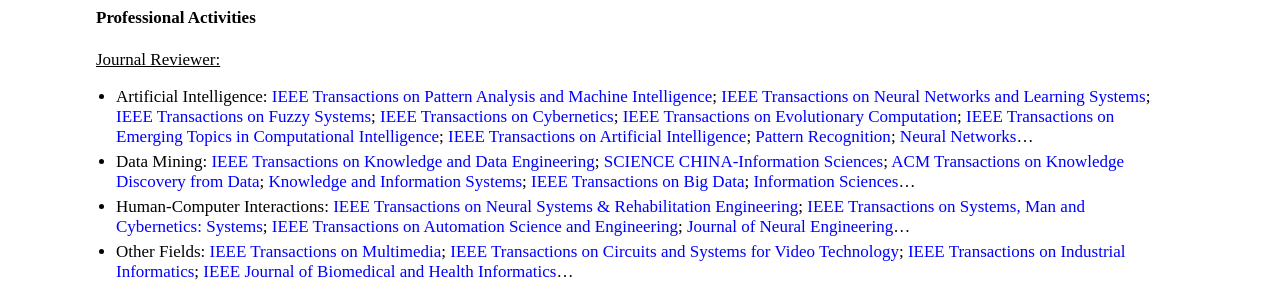
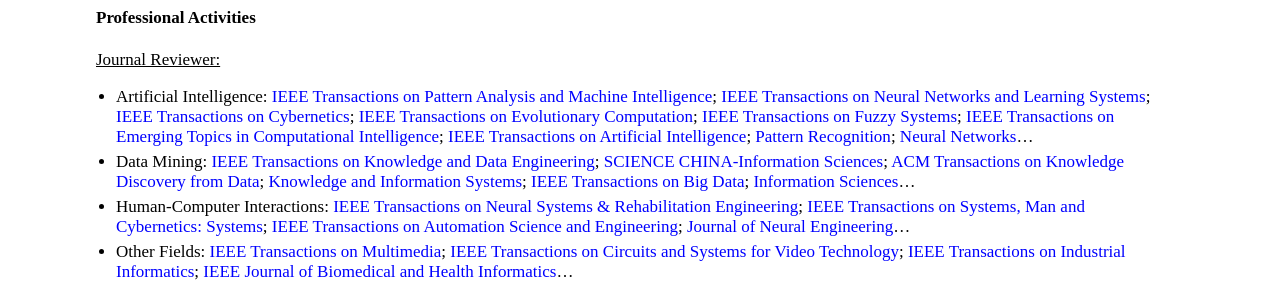
Before and after one commit to jiazhang-ml/jiazhang-ml.github.io, a Jekyll site: the page built from index.md, in a window 1280 px wide. Shown: the part 1288-1588 px from the top of the page. Built offline with Jekyll 4.4.1, drawn with Linux system fonts in a browser that asks for light colours.

```diff
--- a/index.md
+++ b/index.md
@@ -49,7 +49,7 @@ layout: default
 #### Professional Activities
 
 <u>Journal Reviewer:</u>
-* Artificial Intelligence: [IEEE Transactions on Pattern Analysis and Machine Intelligence](https://mc.manuscriptcentral.com/tpami-cs); [IEEE Transactions on Neural Networks and Learning Systems](https://mc.manuscriptcentral.com/tnnls); [IEEE Transactions on Fuzzy Systems](https://mc.manuscriptcentral.com/tfs-ieee); [IEEE Transactions on Cybernetics](https://mc.manuscriptcentral.com/cyb-ieee); [IEEE Transactions on Evolutionary Computation](https://mc.manuscriptcentral.com/tevc-ieee); [IEEE Transactions on Emerging Topics in Computational Intelligence](https://mc.manuscriptcentral.com/tetci-ieee); [IEEE Transactions on Artificial Intelligence](https://mc.manuscriptcentral.com/tai-ieee); [Pattern Recognition](https://www.sciencedirect.com/journal/pattern-recognition); [Neural Networks](https://www.editorialmanager.com/neunet/default.aspx)...
+* Artificial Intelligence: [IEEE Transactions on Pattern Analysis and Machine Intelligence](https://mc.manuscriptcentral.com/tpami-cs); [IEEE Transactions on Neural Networks and Learning Systems](https://mc.manuscriptcentral.com/tnnls); [IEEE Transactions on Cybernetics](https://mc.manuscriptcentral.com/cyb-ieee); [IEEE Transactions on Evolutionary Computation](https://mc.manuscriptcentral.com/tevc-ieee); [IEEE Transactions on Fuzzy Systems](https://mc.manuscriptcentral.com/tfs-ieee); [IEEE Transactions on Emerging Topics in Computational Intelligence](https://mc.manuscriptcentral.com/tetci-ieee); [IEEE Transactions on Artificial Intelligence](https://mc.manuscriptcentral.com/tai-ieee); [Pattern Recognition](https://www.sciencedirect.com/journal/pattern-recognition); [Neural Networks](https://www.editorialmanager.com/neunet/default.aspx)...
 * Data Mining: [IEEE Transactions on Knowledge and Data Engineering](https://mc.manuscriptcentral.com/tkde-cs); [SCIENCE CHINA-Information Sciences](https://mc03.manuscriptcentral.com/scis); [ACM Transactions on Knowledge Discovery from Data](https://mc.manuscriptcentral.com/tkdd); [Knowledge and Information Systems](https://www.springer.com/journal/10115); [IEEE Transactions on Big Data](https://mc.manuscriptcentral.com/tbd-cs); [Information Sciences](https://www.sciencedirect.com/journal/information-sciences)...
 * Human-Computer Interactions: [IEEE Transactions on Neural Systems & Rehabilitation Engineering](https://mc.manuscriptcentral.com/tnsre-embs); [IEEE Transactions on Systems, Man and Cybernetics: Systems](https://mc.manuscriptcentral.com/systems); [IEEE Transactions on Automation Science and Engineering](https://mc.manuscriptcentral.com/t-ase); [Journal of Neural Engineering](https://iopscience.iop.org/journal/1741-2552)...
 * Other Fields: [IEEE Transactions on Multimedia](https://mc.manuscriptcentral.com/tmm-ieee); [IEEE Transactions on Circuits and Systems for Video Technology](https://mc.manuscriptcentral.com/tcsvt); [IEEE Transactions on Industrial Informatics](https://mc.manuscriptcentral.com/tii); [IEEE Journal of Biomedical and Health Informatics](https://mc.manuscriptcentral.com/jbhi-embs)...
```
